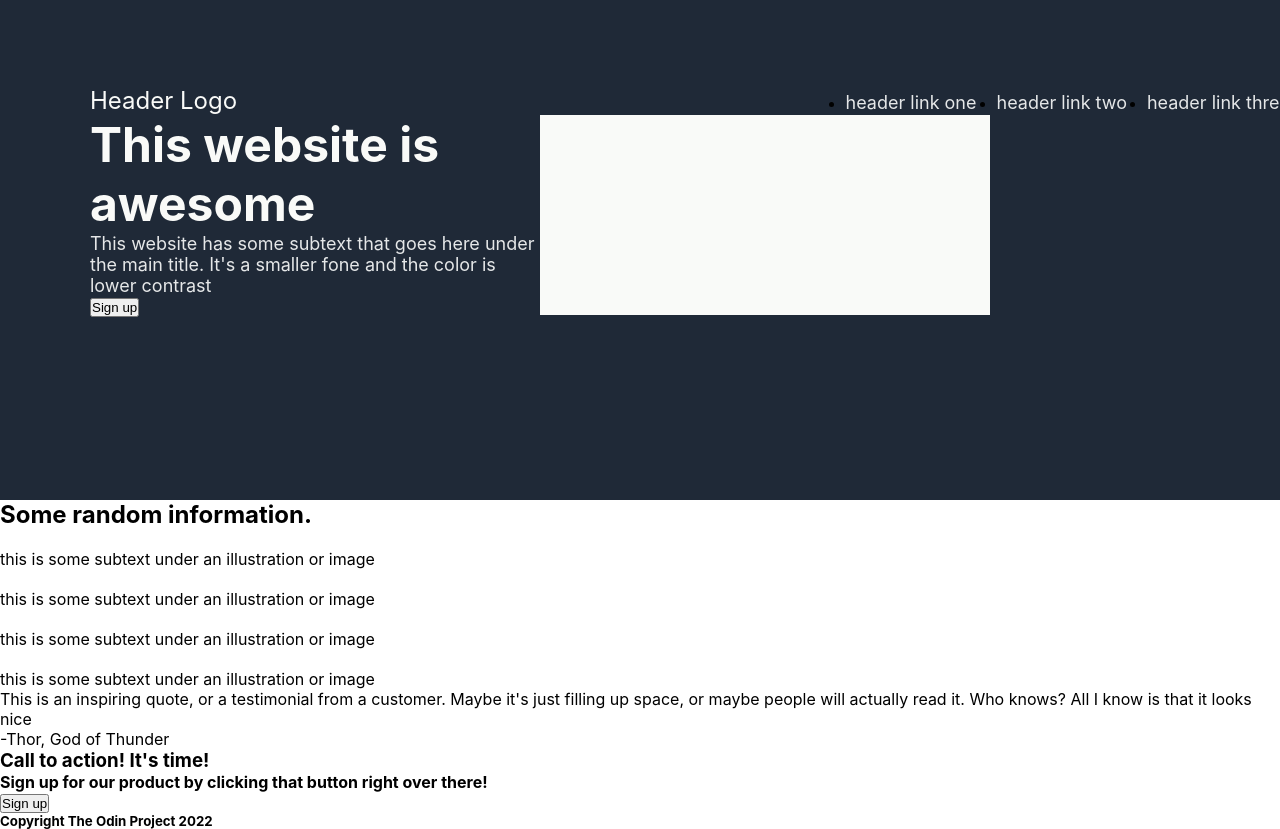
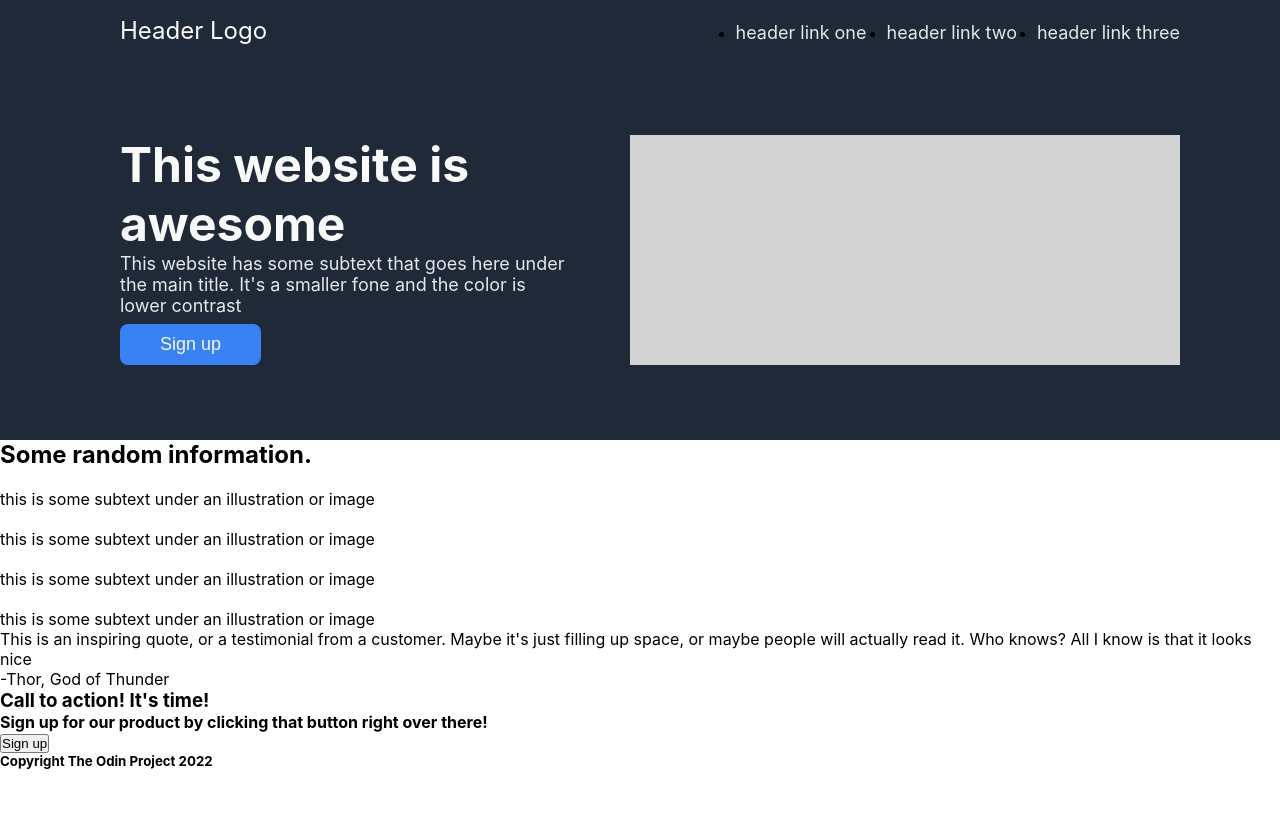
Before and after one commit to AdeleHuang/Landing-Page-Odin-project-, a plain HTML site: page index.html in a window 1280 px wide. After the commit the page ends 800 px from the top, so only its background shows below. Drawn offline with Linux system fonts and the light colour scheme.

Commit message:
Update style.css Finished css for the hero part.

```diff
--- a/style.css
+++ b/style.css
@@ -15,7 +15,8 @@ body {
   flex-direction: column;
   align-items: center;
   justify-content: center;
-  padding-left: 100px;
+  margin-top: -60px;
+  gap: 90px;
 }
 .header {
   display: flex;
@@ -23,7 +24,6 @@ body {
   align-items: baseline;
   width: 1200px;
   justify-content: space-between;
-  align-content: flex-end;
 }
 .header a {
   text-decoration: none;
@@ -34,12 +34,14 @@ body {
   display: flex;
   gap: 20px;
 }
+.nav-bar {
+  margin-right: 60px;
+}
 .hero-content {
   display: flex;
   flex-direction: row;
   width: 1200px;
-  height: 300px;
-  justify-content: ;
+  justify-content: space-between;
 }
 
 .main-title {
@@ -52,19 +54,36 @@ body {
   font-size: 18px;
   color: #e5e7e8;
   overflow-wrap: normal;
+  margin-top: -8px;
 }
 .logo {
   font-size: 24px;
   color: #f9faf8;
+  margin-left: 80px;
 }
 .content-left {
-  height: 200px;
+  height: 230px;
   width: 450px;
+  margin-left: 80px;
+  display: flex;
+  flex-direction: column;
+  justify-content: space-between;
 }
 
 .content-right {
-  height: 200px;
-  width: 450px;
+  height: 230px;
+  width: 550px;
   border: 1px;
-  background-color: #f9faf8;
+  background-color: lightgray;
+  margin-right: 60px;
 }
+
+.hero-content .button-1 {
+  background-color: #3882f6;
+  border: none;
+  border-radius: 8px;
+  color: #f9faf8;
+  padding: 10px 40px;
+  align-self: flex-start;
+  font-size: 18px;
+}
```
